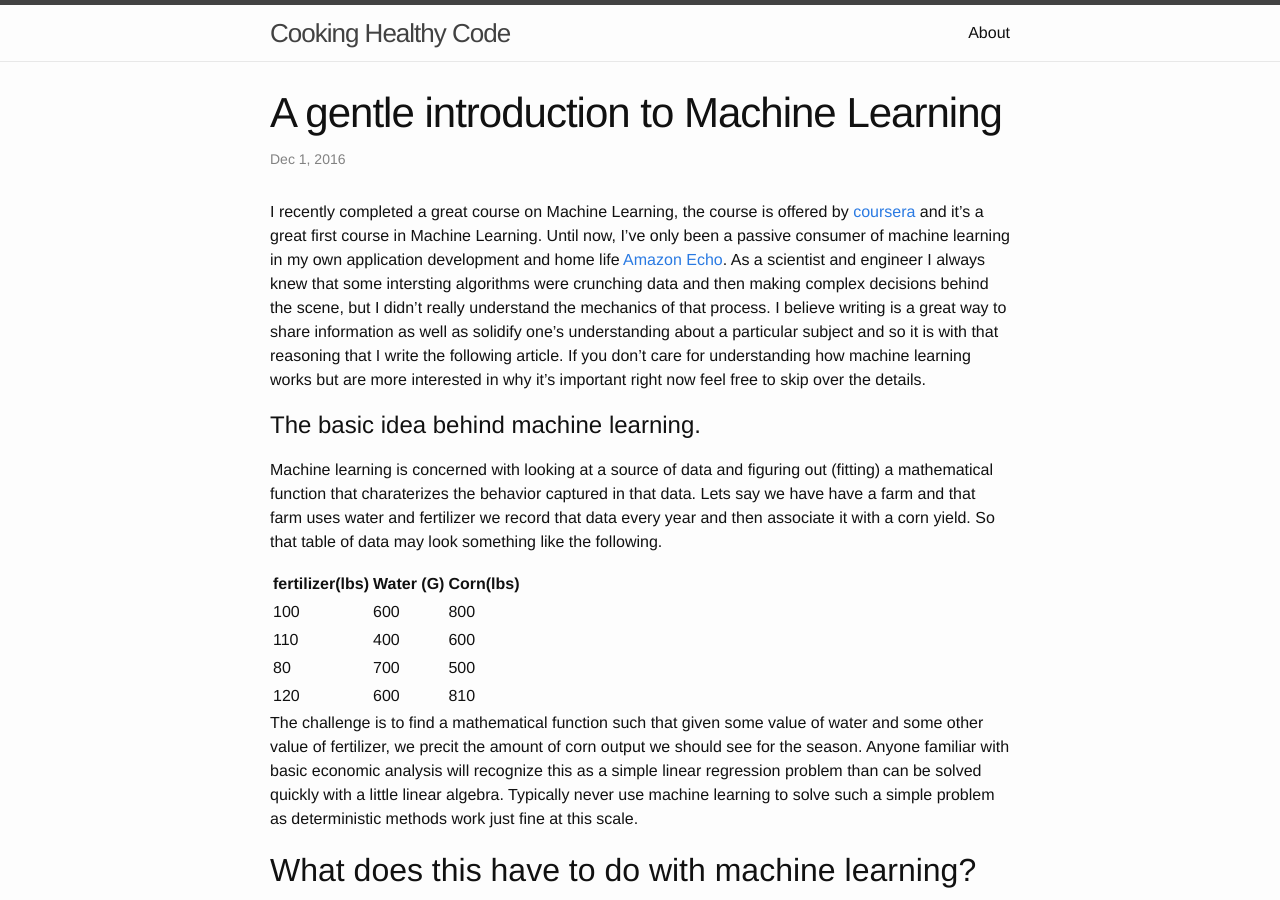
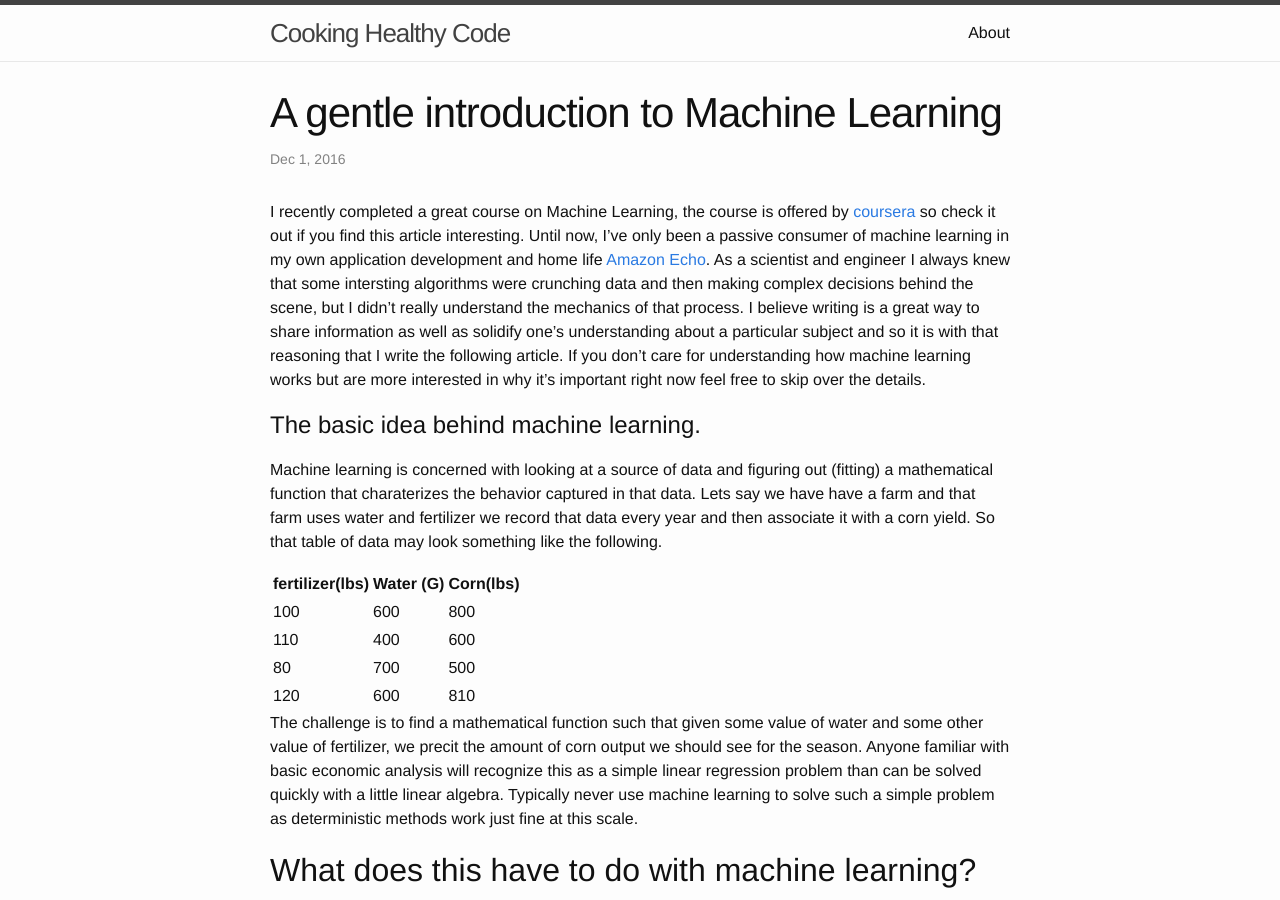
Before and after one commit to johnnyiller/johnnyiller.github.io, a Jekyll site: the page built from _posts/2016-12-1-intro-to-machine-learning.markdown, in a window 1280 px wide and 900 px high. Built offline with Jekyll 4.4.1, drawn with Linux system fonts in a browser that asks for light colours; comment, search, counter and statistics services are not loaded.

Commit message:
one more minor change

```diff
--- a/_posts/2016-12-1-intro-to-machine-learning.markdown
+++ b/_posts/2016-12-1-intro-to-machine-learning.markdown
@@ -6,7 +6,7 @@ comments: true
 categories: machine learning
 ---
 
-I recently completed a great course on Machine Learning, the course is offered by [coursera](https://www.coursera.org/learn/machine-learning) and it's a great first course in Machine Learning.  Until now, I've only been a passive consumer of machine learning in my own application development and home life [Amazon Echo](https://www.amazon.com/gp/product/B00X4WHP5E).  As a scientist and engineer I always knew that some intersting algorithms were crunching data and then making complex decisions behind the scene, but I didn't really understand the mechanics of that process.  I believe writing is a great way to share information as well as solidify one's understanding about a particular subject and so it is with that reasoning that I write the following article.  If you don't care for understanding how machine learning works but are more interested in why it's important right now feel free to skip over the details.
+I recently completed a great course on Machine Learning, the course is offered by [coursera](https://www.coursera.org/learn/machine-learning) so check it out if you find this article interesting.  Until now, I've only been a passive consumer of machine learning in my own application development and home life [Amazon Echo](https://www.amazon.com/gp/product/B00X4WHP5E).  As a scientist and engineer I always knew that some intersting algorithms were crunching data and then making complex decisions behind the scene, but I didn't really understand the mechanics of that process.  I believe writing is a great way to share information as well as solidify one's understanding about a particular subject and so it is with that reasoning that I write the following article.  If you don't care for understanding how machine learning works but are more interested in why it's important right now feel free to skip over the details.
 
 
 # The basic idea behind machine learning.
```
